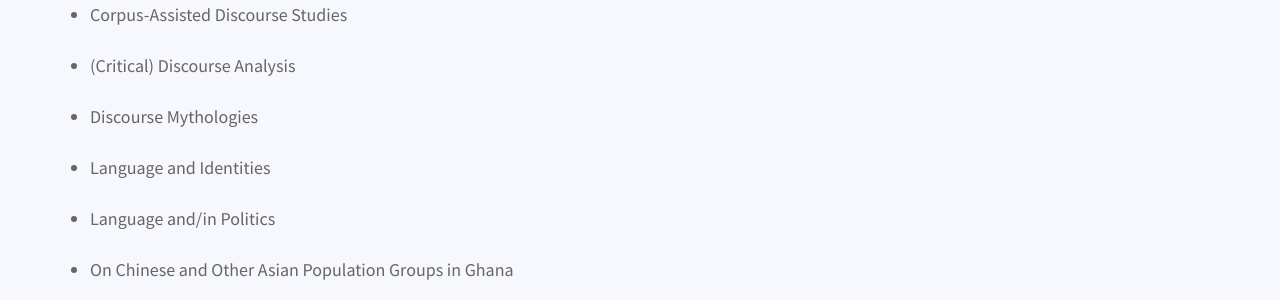
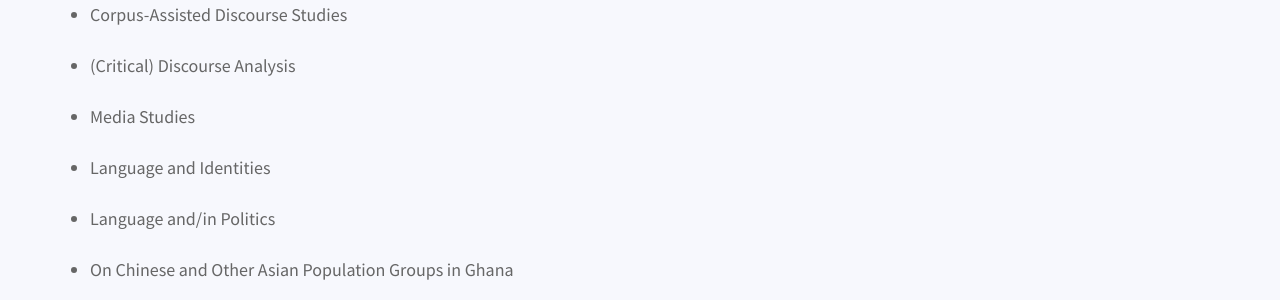
Before and after one commit to danielcornock/marknartey.com, a Jekyll site: the page built from index.md, in a window 1280 px wide. Shown: the part 1439-1739 px from the top of the page. Built offline with Jekyll 4.4.1, drawn with Linux system fonts in a browser that asks for light colours; nearby versions of some CDN libraries; a script that is not in the unit is left out.

```diff
--- a/index.md
+++ b/index.md
@@ -29,7 +29,7 @@
 
 * Corpus-Assisted Discourse Studies
 * (Critical) Discourse Analysis
-* Discourse Mythologies
+* Media Studies
 * Language and Identities
 * Language and/in Politics
 * On Chinese and Other Asian Population Groups in Ghana
```
